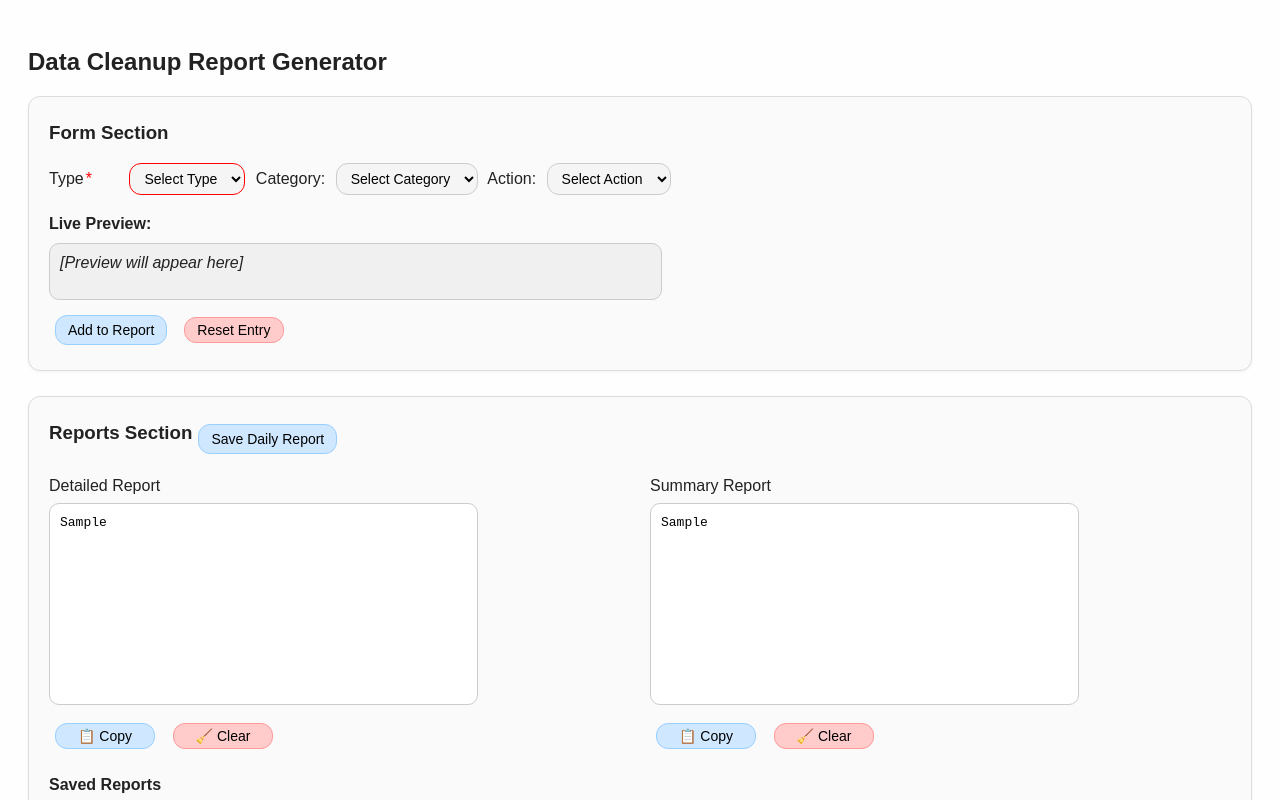
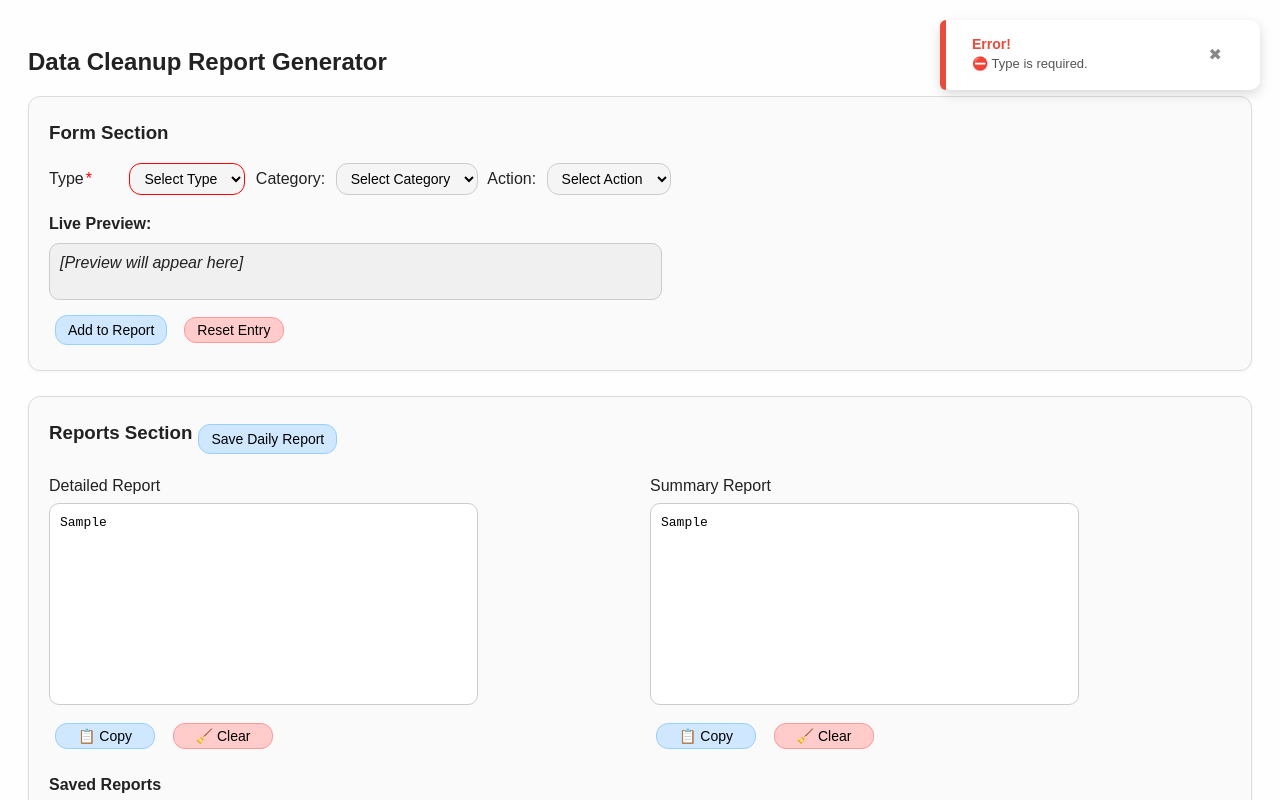
Before and after one commit to skyTalia/Report-Generator, a plain HTML site: page index.html in a window 1280 px wide. Both pictures are taken after typing "Sample", "Sample" into the empty fields and a click on the button "Add to Report". Shown: the top 800 px of the page. Drawn offline with Linux system fonts and the light colour scheme.

Commit message:
Update style.css

```diff
--- a/style.css
+++ b/style.css
@@ -229,3 +229,87 @@ textarea {
   0%, 100% { border-color: #ccc; }
   50% { border-color: red; }
 }
+
+/* Notification container at top right */
+#notification-container {
+  position: fixed;
+  top: 20px;
+  right: 20px;
+  z-index: 10000;
+  display: flex;
+  flex-direction: column;
+  gap: 12px;
+}
+.notification.error {
+  background: #fff;
+  border-radius: 10px;
+  padding: 16px 20px;
+  font-size: 14px;
+  box-shadow: 0 4px 12px rgba(0, 0, 0, 0.15);
+  display: flex;
+  justify-content: space-between;
+  align-items: flex-start;
+  min-width: 280px;
+  max-width: 350px;
+  position: relative;
+  animation: slideIn 0.3s ease;
+}
+
+/* Vertical red bar */
+.notification.error::before {
+  content: "";
+  position: absolute;
+  left: 0;
+  top: 0;
+  bottom: 0;
+  width: 6px;
+  border-radius: 10px 0 0 10px;
+  background: #e74c3c;
+}
+
+/* Title + message */
+.notification.error .content {
+  display: flex;
+  flex-direction: column;
+  margin-left: 12px;
+}
+
+.notification.error .title {
+  font-weight: bold;
+  color: #e74c3c;
+  margin-bottom: 4px;
+}
+
+.notification.error .message {
+  color: #555;
+  font-size: 13px;
+}
+
+/* Close button */
+.notification.error button {
+  background: transparent;
+  border: none;
+  color: #888;
+  cursor: pointer;
+  font-size: 16px;
+  margin-left: 12px;
+  line-height: 1;
+  transition: color 0.2s;
+}
+.notification.error button:hover {
+  color: #333;
+}
+
+/* Slide in */
+@keyframes slideIn {
+  from { opacity: 0; transform: translateX(100%); }
+  to { opacity: 1; transform: translateX(0); }
+}
+
+/* Fade out */
+@keyframes fadeOut {
+  to {
+    opacity: 0;
+    transform: translateX(100%);
+  }
+}
```
